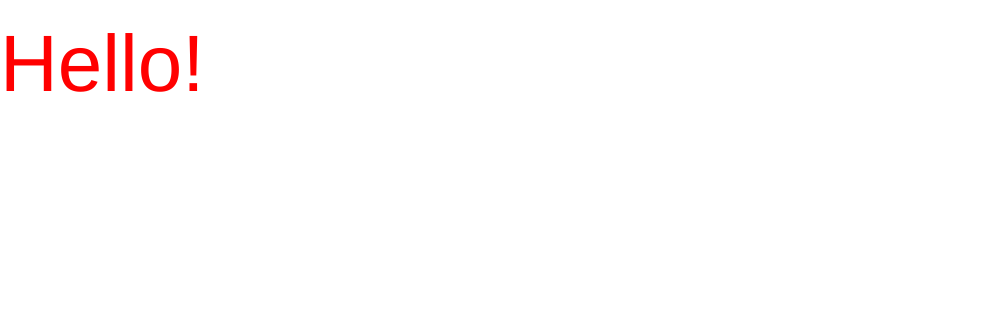
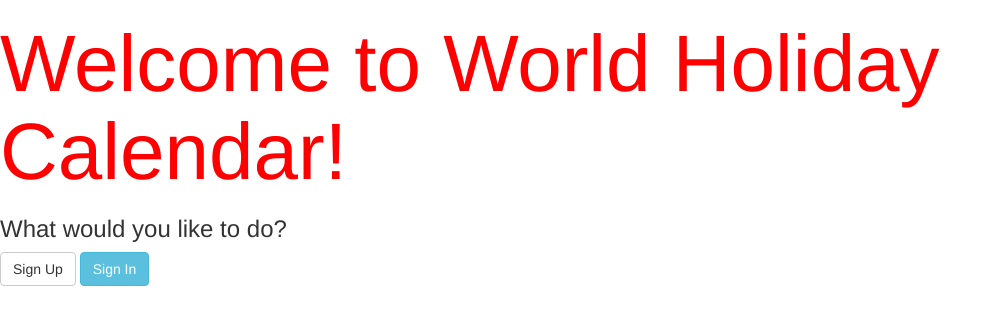
Before and after one commit to pjvalentini/group_project_repo, a website: page client/public/html/index.html in a window 1280 px wide. Shown: the whole page, without its empty margins (0-1003 px from the left). Drawn offline with nearby package versions, Linux system fonts and the light colour scheme; files that its build step writes are made by us from their sources; files whose address does not match are found by name.

Commit message:
buttons added

```diff
--- a/client/public/html/index.html
+++ b/client/public/html/index.html
@@ -7,7 +7,10 @@
     <link rel="stylesheet" type="text/css" href="./public/css/styles.css">
   </head>
   <body>
-    <h1>Hello!</h1>
+    <h1>Welcome to World Holiday Calendar!</h1>
+    <h3>What would you like to do?</h3>
+    <a href = '/' class="btn btn-default">Sign Up</a>
+     <a href = '/' class="btn btn-info">Sign In</a>
   <script src="https://ajax.googleapis.com/ajax/libs/jquery/1.10.2/jquery.min.js"></script>
   <script src="./public/js/app.js"></script>
   </body>
```
